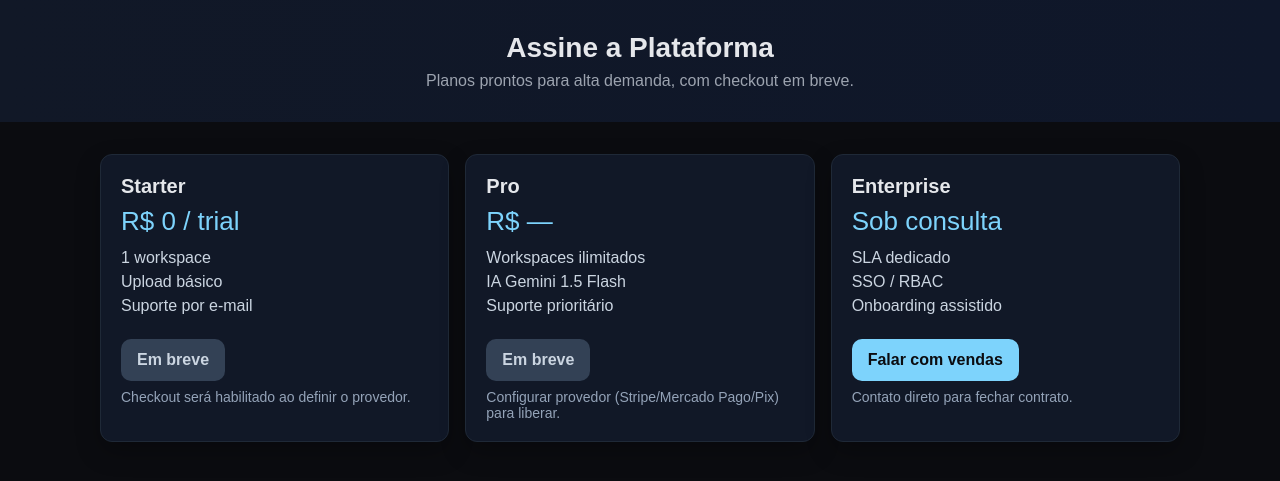
After one commit to Luduranoficiall/-ANALYSTIC.A, a FastAPI app: page /subscribe in a window 1280 px wide. The commit adds this page. Shown: the top 481 px of the page. Run offline with FastAPI, Linux system fonts and the light colour scheme.

Commit message:
Add subscribe CTA and improve Fly deploy setup

```diff
--- a/analytica/app.py
+++ b/analytica/app.py
@@ -2,8 +2,15 @@
 ## file: app.py — ANALYSTIC.A PRO ULTRA SECURE
 ## ============================================
 import os
+import sys
+from pathlib import Path
 import uvicorn
 from dotenv import load_dotenv
+
+# Garantir que os módulos locais sejam importados mesmo fora da raiz do projeto
+BASE_DIR = Path(__file__).resolve().parent
+if str(BASE_DIR) not in sys.path:
+    sys.path.append(str(BASE_DIR))
 
 # Carregar variáveis de ambiente do arquivo .env (SEGURO!)
 load_dotenv()
@@ -13,6 +20,8 @@ from fastapi.responses import HTMLResponse, RedirectResponse, Response
 from fastapi.staticfiles import StaticFiles
 from fastapi.templating import Jinja2Templates
 from fastapi.middleware.cors import CORSMiddleware
+from starlette.middleware.base import BaseHTTPMiddleware
+import time
 from fastapi.exceptions import RequestValidationError
 from starlette.exceptions import HTTPException as StarletteHTTPException
 
@@ -47,6 +56,46 @@ app.add_middleware(
     allow_methods=["*"],
     allow_headers=["*"],
 )
+
+# Middleware simples de latência (logs curtos)
+class TimingMiddleware(BaseHTTPMiddleware):
+    async def dispatch(self, request: Request, call_next):
+        start = time.time()
+        response = await call_next(request)
+        duration_ms = int((time.time() - start) * 1000)
+        response.headers["X-Response-Time-ms"] = str(duration_ms)
+        return response
+
+app.add_middleware(TimingMiddleware)
+
+# Cache leve para estáticos (via headers)
+@app.middleware("http")
+async def cache_static(request: Request, call_next):
+    response = await call_next(request)
+    if request.url.path.startswith("/static/"):
+        # 1 dia de cache para assets estáticos
+        response.headers["Cache-Control"] = "public, max-age=86400, immutable"
+    return response
+
+
+# ======================================================
+# ASSINATURA (CTA)
+# ======================================================
+@app.get("/subscribe", response_class=HTMLResponse)
+def subscribe_page(request: Request):
+    return templates.TemplateResponse("subscribe.html", {"request": request})
+
+
+@app.post("/webhook/payment")
+async def payment_webhook(request: Request):
+    """
+    Webhook placeholder para confirmação de pagamento.
+    Integração real depende do provedor escolhido.
+    """
+    data = await request.json()
+    # TODO: validar assinatura do provedor e ativar acesso do cliente
+    print("Webhook pagamento recebido:", data)
+    return {"status": "ok"}
 
 
 # ======================================================
@@ -85,6 +134,15 @@ def metrics():
     if PROMETHEUS_ENABLED:
         return Response(generate_latest(), media_type="text/plain")
     return {"status": "prometheus not installed"}
+
+
+# ======================================================
+# HEALTHCHECK (FLY.IO)
+# ======================================================
+@app.get("/health")
+def health():
+    """Retorna ok para checagens de saúde da infraestrutura"""
+    return {"status": "ok"}
 
 
 # ======================================================
--- a/analytica/templates/landing.html
+++ b/analytica/templates/landing.html
@@ -5,7 +5,7 @@
     <meta name="viewport" content="width=device-width, initial-scale=1.0">
     <title>ANALYSTIC.A — A Revolução em Business Intelligence</title>
     <link href="https://fonts.googleapis.com/css2?family=Inter:wght@300;400;500;600;700;800;900&family=Orbitron:wght@400;500;600;700;800;900&display=swap" rel="stylesheet">
-    <link rel="stylesheet" href="https://cdnjs.cloudflare.com/ajax/libs/font-awesome/6.4.0/css/all.min.css">
+    <link rel="stylesheet" href="https://cdn.jsdelivr.net/npm/@fortawesome/fontawesome-free@6.4.0/css/all.min.css">
     <style>
         :root {
             --primary: #667eea;
--- a/analytica/templates/login.html
+++ b/analytica/templates/login.html
@@ -5,7 +5,7 @@
     <meta name="viewport" content="width=device-width, initial-scale=1.0">
     <title>ANALYSTIC.A — Premium Analytics Platform</title>
     <link href="https://fonts.googleapis.com/css2?family=Inter:wght@300;400;500;600;700;800;900&family=Orbitron:wght@400;500;600;700;800;900&display=swap" rel="stylesheet">
-    <link rel="stylesheet" href="https://cdnjs.cloudflare.com/ajax/libs/font-awesome/6.4.0/css/all.min.css">
+    <link rel="stylesheet" href="https://cdn.jsdelivr.net/npm/@fortawesome/fontawesome-free@6.4.0/css/all.min.css">
     <style>
         :root {
             --primary: #667eea;
--- a/analytica/templates/python_editor.html
+++ b/analytica/templates/python_editor.html
@@ -193,7 +193,7 @@ max   67000.000000  189.000000    375.000000
 </div>
 
 <!-- ACE EDITOR CDN -->
-<script src="https://cdnjs.cloudflare.com/ajax/libs/ace/1.23.4/ace.js"></script>
+<script src="https://cdn.jsdelivr.net/npm/ace-builds@1.23.4/src-min-noconflict/ace.js"></script>
 <script src="https://cdn.plot.ly/plotly-2.27.0.min.js"></script>
 
 <script>
--- a/analytica/templates/register.html
+++ b/analytica/templates/register.html
@@ -5,7 +5,7 @@
     <meta name="viewport" content="width=device-width, initial-scale=1.0">
     <title>ANALYSTIC.A — Criar Conta</title>
     <link href="https://fonts.googleapis.com/css2?family=Inter:wght@300;400;500;600;700;800;900&family=Orbitron:wght@400;500;600;700;800;900&display=swap" rel="stylesheet">
-    <link rel="stylesheet" href="https://cdnjs.cloudflare.com/ajax/libs/font-awesome/6.4.0/css/all.min.css">
+    <link rel="stylesheet" href="https://cdn.jsdelivr.net/npm/@fortawesome/fontawesome-free@6.4.0/css/all.min.css">
     <style>
         :root {
             --primary: #667eea;
--- a/analytica/templates/shared_report.html
+++ b/analytica/templates/shared_report.html
@@ -5,7 +5,7 @@
     <meta name="viewport" content="width=device-width, initial-scale=1.0">
     <title>Relatório Compartilhado - ANALYSTIC.A</title>
     <link href="https://fonts.googleapis.com/css2?family=Inter:wght@300;400;500;600;700&display=swap" rel="stylesheet">
-    <link rel="stylesheet" href="https://cdnjs.cloudflare.com/ajax/libs/font-awesome/6.4.0/css/all.min.css">
+    <link rel="stylesheet" href="https://cdn.jsdelivr.net/npm/@fortawesome/fontawesome-free@6.4.0/css/all.min.css">
     <script src="https://cdn.plot.ly/plotly-2.27.0.min.js"></script>
     <style>
         :root {
--- /dev/null
+++ b/analytica/templates/subscribe.html
@@ -0,0 +1,68 @@
+<!DOCTYPE html>
+<html lang="pt-br">
+<head>
+  <meta charset="UTF-8">
+  <meta name="viewport" content="width=device-width, initial-scale=1.0">
+  <title>Assine a Plataforma — ANALYSTIC.A</title>
+  <style>
+    body { margin:0; font-family: Arial, sans-serif; background:#0b0c10; color:#e5e7eb; }
+    header { padding:32px 24px; text-align:center; background:linear-gradient(90deg,#111827,#0f172a); }
+    h1 { margin:0; font-size:28px; }
+    .sub { color:#9ca3af; margin-top:8px; }
+    .wrap { max-width:1080px; margin:32px auto; padding:0 16px; }
+    .plans { display:grid; gap:16px; grid-template-columns:repeat(auto-fit,minmax(280px,1fr)); }
+    .card { background:#111827; border:1px solid #1f2937; border-radius:12px; padding:20px; box-shadow:0 10px 25px rgba(0,0,0,0.25); }
+    .card h3 { margin:0 0 8px; font-size:20px; }
+    .price { font-size:26px; margin:8px 0; color:#7dd3fc; }
+    .feat { list-style:none; padding:0; margin:12px 0; color:#cbd5e1; }
+    .feat li { margin:6px 0; }
+    .cta { display:inline-block; margin-top:12px; padding:12px 16px; border-radius:10px; text-decoration:none; font-weight:700; color:#0b0c10; background:#7dd3fc; }
+    .cta.disabled { background:#334155; color:#cbd5e1; cursor:not-allowed; }
+    .note { font-size:14px; color:#94a3b8; margin-top:8px; }
+  </style>
+</head>
+<body>
+  <header>
+    <h1>Assine a Plataforma</h1>
+    <div class="sub">Planos prontos para alta demanda, com checkout em breve.</div>
+  </header>
+
+  <div class="wrap">
+    <div class="plans">
+      <div class="card">
+        <h3>Starter</h3>
+        <div class="price">R$ 0 / trial</div>
+        <ul class="feat">
+          <li>1 workspace</li>
+          <li>Upload básico</li>
+          <li>Suporte por e-mail</li>
+        </ul>
+        <a class="cta disabled" title="Checkout em breve">Em breve</a>
+        <div class="note">Checkout será habilitado ao definir o provedor.</div>
+      </div>
+      <div class="card">
+        <h3>Pro</h3>
+        <div class="price">R$ —</div>
+        <ul class="feat">
+          <li>Workspaces ilimitados</li>
+          <li>IA Gemini 1.5 Flash</li>
+          <li>Suporte prioritário</li>
+        </ul>
+        <a class="cta disabled" title="Checkout em breve">Em breve</a>
+        <div class="note">Configurar provedor (Stripe/Mercado Pago/Pix) para liberar.</div>
+      </div>
+      <div class="card">
+        <h3>Enterprise</h3>
+        <div class="price">Sob consulta</div>
+        <ul class="feat">
+          <li>SLA dedicado</li>
+          <li>SSO / RBAC</li>
+          <li>Onboarding assistido</li>
+        </ul>
+        <a class="cta" href="mailto:contato@extraordinaria.ai?subject=Enterprise%20ANALYSTIC.A">Falar com vendas</a>
+        <div class="note">Contato direto para fechar contrato.</div>
+      </div>
+    </div>
+  </div>
+</body>
+</html>
--- a/requirements.txt
+++ b/requirements.txt
@@ -3,7 +3,8 @@ uvicorn
 jinja2
 python-multipart
 sqlalchemy
-psycopg2
+# Use binary wheel to avoid building with pg_config during container build
+psycopg2-binary
 cryptography
 python-jose
 openai
```
Also changed, not shown: VIDEO_INSTITUCIONAL.md (+1 -1 lines), analytica/fly.toml (+27 -9 lines), 2 other files.
